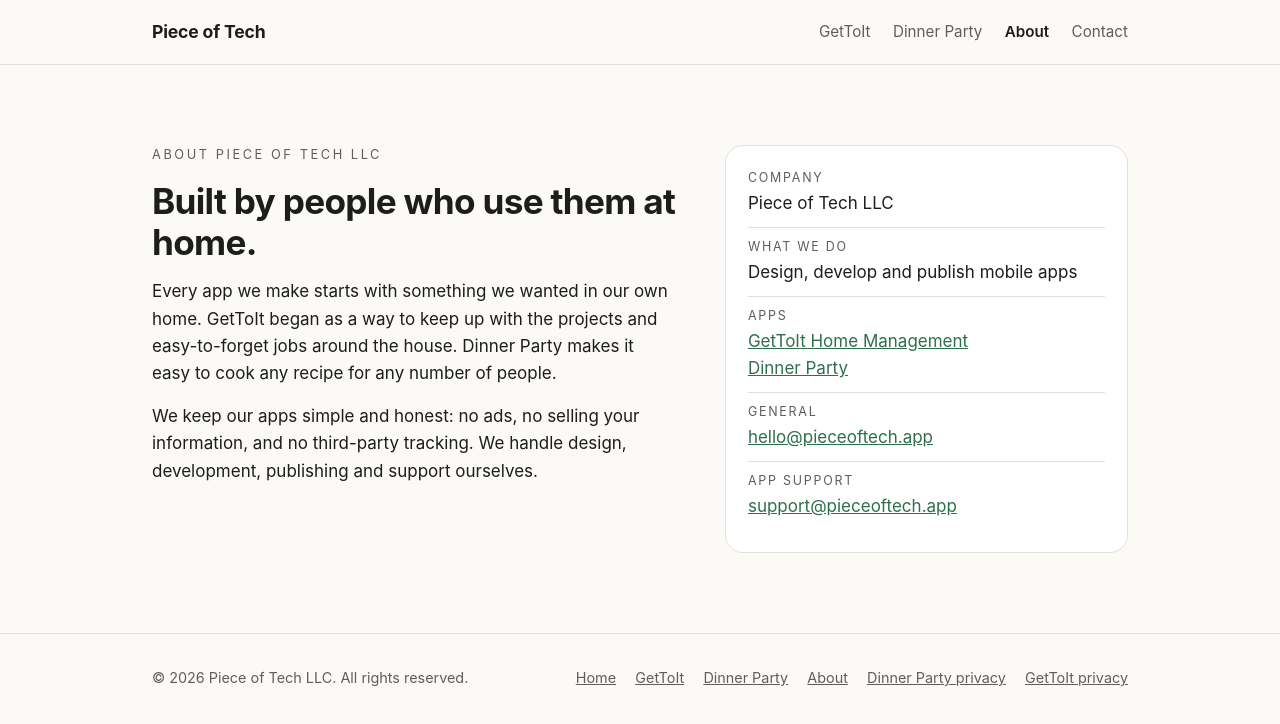
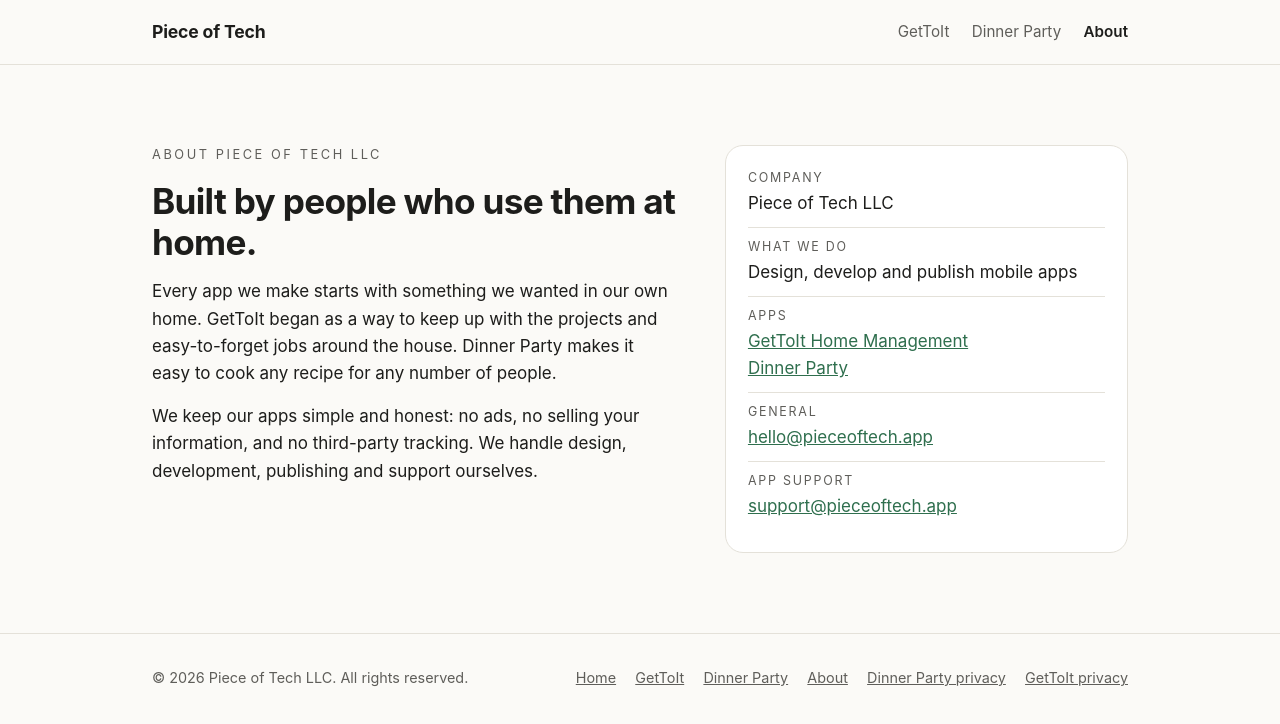
Before and after one commit to piece-of-tech/piece-of-tech.github.io, a plain HTML site: page about/index.html in a window 1280 px wide. Drawn offline with Linux system fonts and the light colour scheme.

Commit message:
fix(site): drop the Contact menu link
It opened the same About page as the About link, so it was redundant.
Contact details stay on the About page and in the footer.

Co-Authored-By: Claude Opus 5.5 <noreply@anthropic.com>

```diff
--- a/about/index.html
+++ b/about/index.html
@@ -21,7 +21,6 @@
       <a href="/apps/gettoit/">GetToIt</a>
       <a href="/apps/dinner-party/">Dinner Party</a>
       <a href="/about/" aria-current="page">About</a>
-      <a href="/about/#contact">Contact</a>
     </nav>
   </div>
 </header>
```
Also changed, not shown: apps/dinner-party/index.html (+0 -1 lines), apps/gettoit/index.html (+0 -1 lines), index.html (+0 -1 lines).
